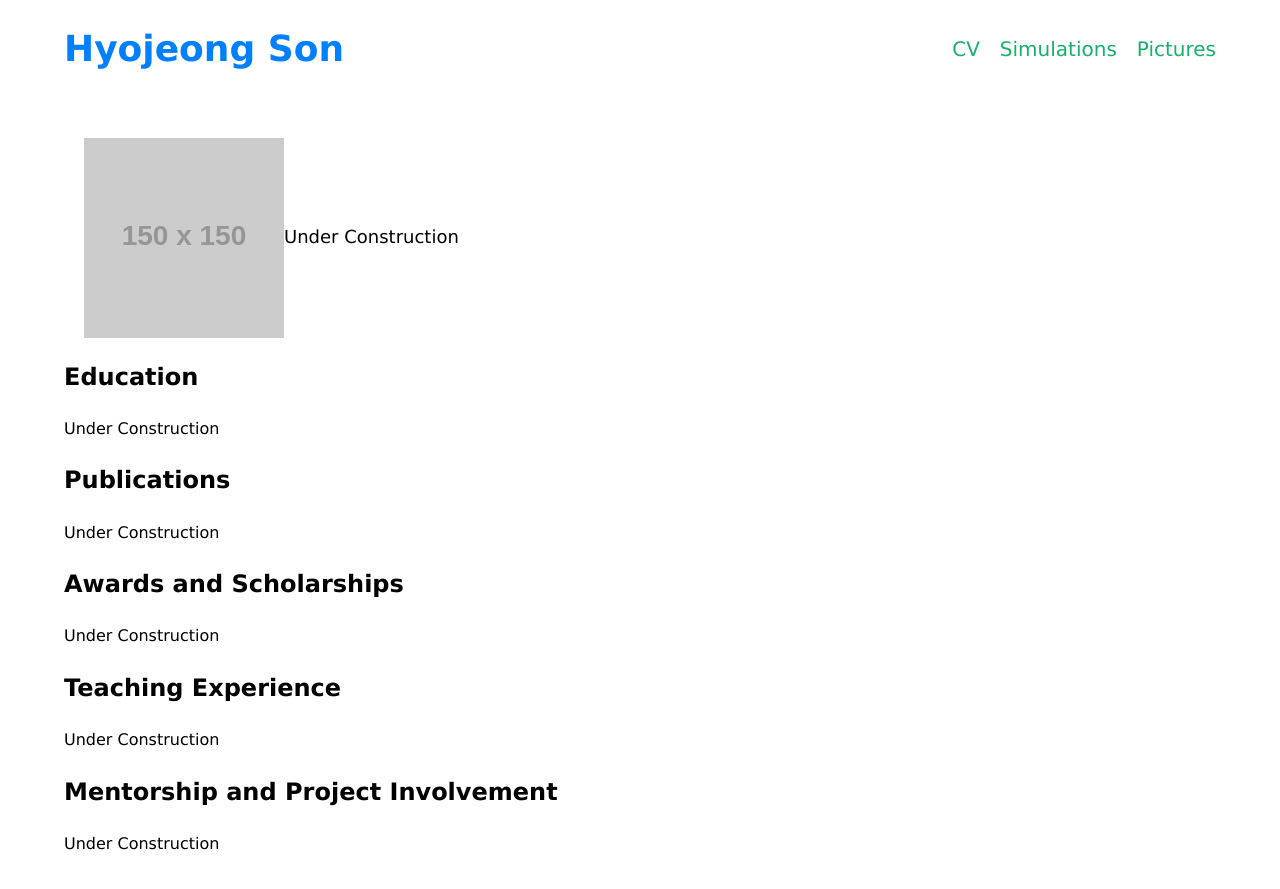
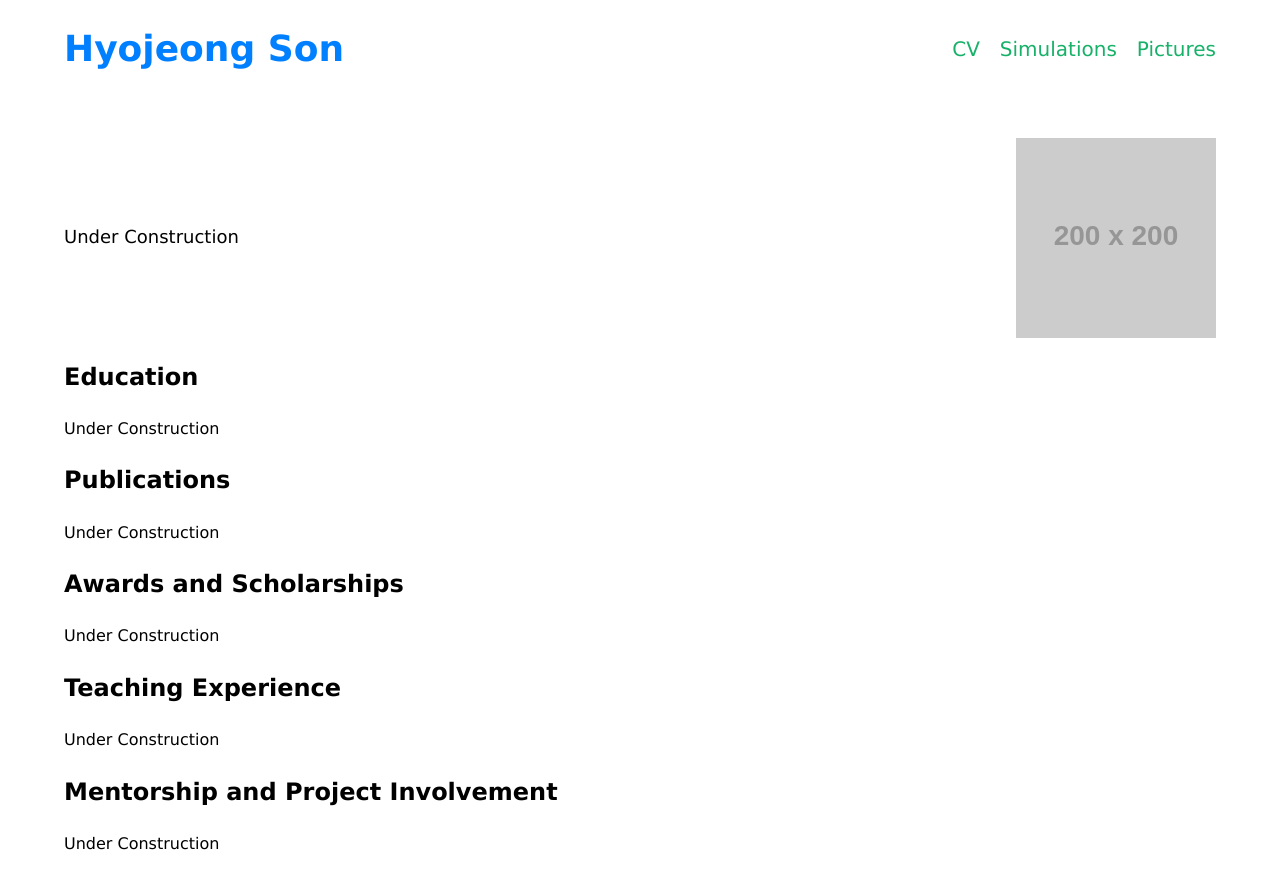
Before and after one commit to hyojeong-son/hyojeong-son.github.io, a Jekyll site: the page built from index.md, in a window 1280 px wide. Shown: the top 889 px of the page. Built offline with Jekyll 4.4.1, drawn with Linux system fonts in a browser that asks for light colours.

Commit message:
Update index.md

```diff
--- a/index.md
+++ b/index.md
@@ -5,22 +5,11 @@ title: Home
 
 <!-- Introduction Section -->
 <div class="intro">
-  <img src="https://via.placeholder.com/150" alt="Profile Picture">
-  <p>Under Construction</p>
+  <p>
+    Under Construction
+  </p>
+  <img src="https://via.placeholder.com/200" alt="Profile Picture">
 </div>
-
-<!-- Navigation Buttons (Optional) -->
-<!-- You can remove this section if you don't need these buttons anymore. -->
-
-<!--
-<div class="nav-buttons">
-  <a href="#education" class="button">Education</a>
-  <a href="#publications" class="button">Publications</a>
-  <a href="#awards" class="button">Awards and Scholarships</a>
-  <a href="#teaching-experience" class="button">Teaching Experience</a>
-  <a href="#mentorship" class="button">Mentorship and Project Involvement</a>
-</div>
--->
 
 <!-- Sections -->
 
```
